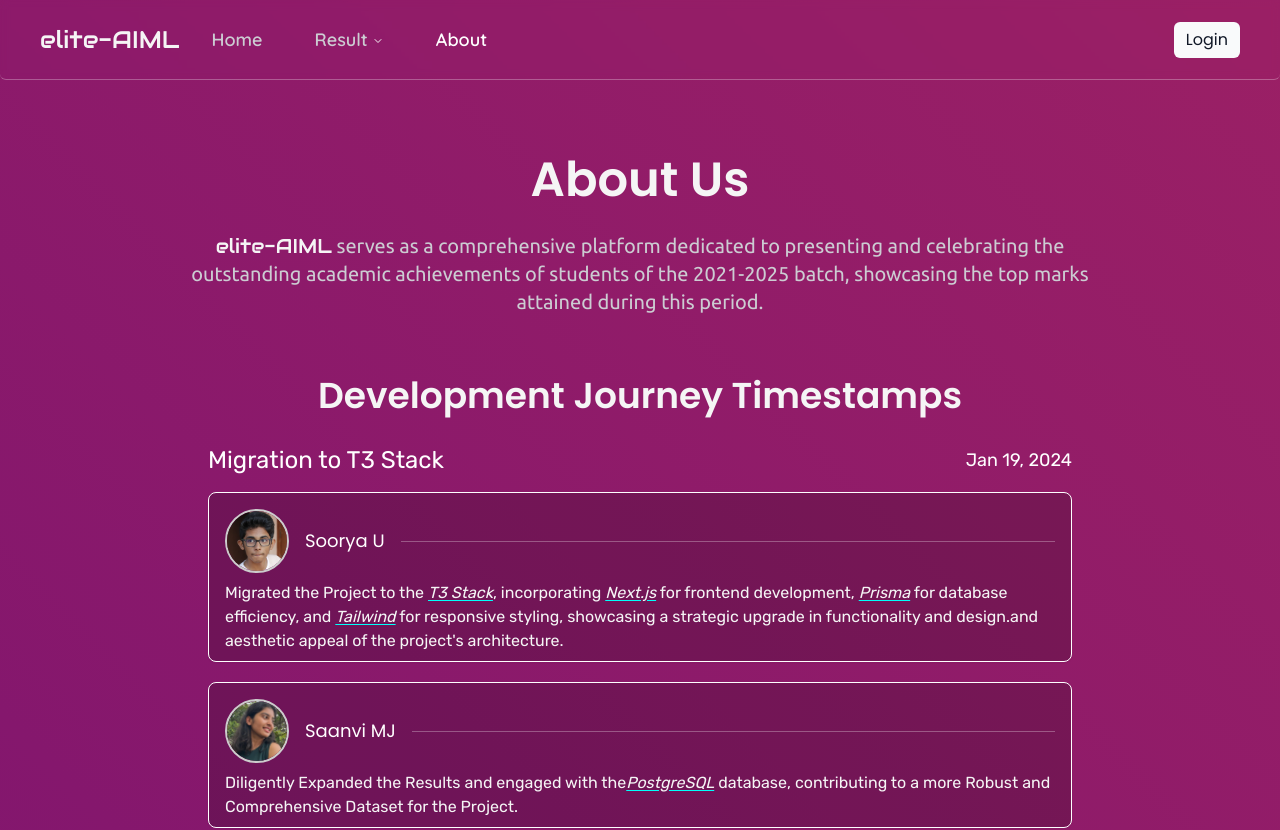
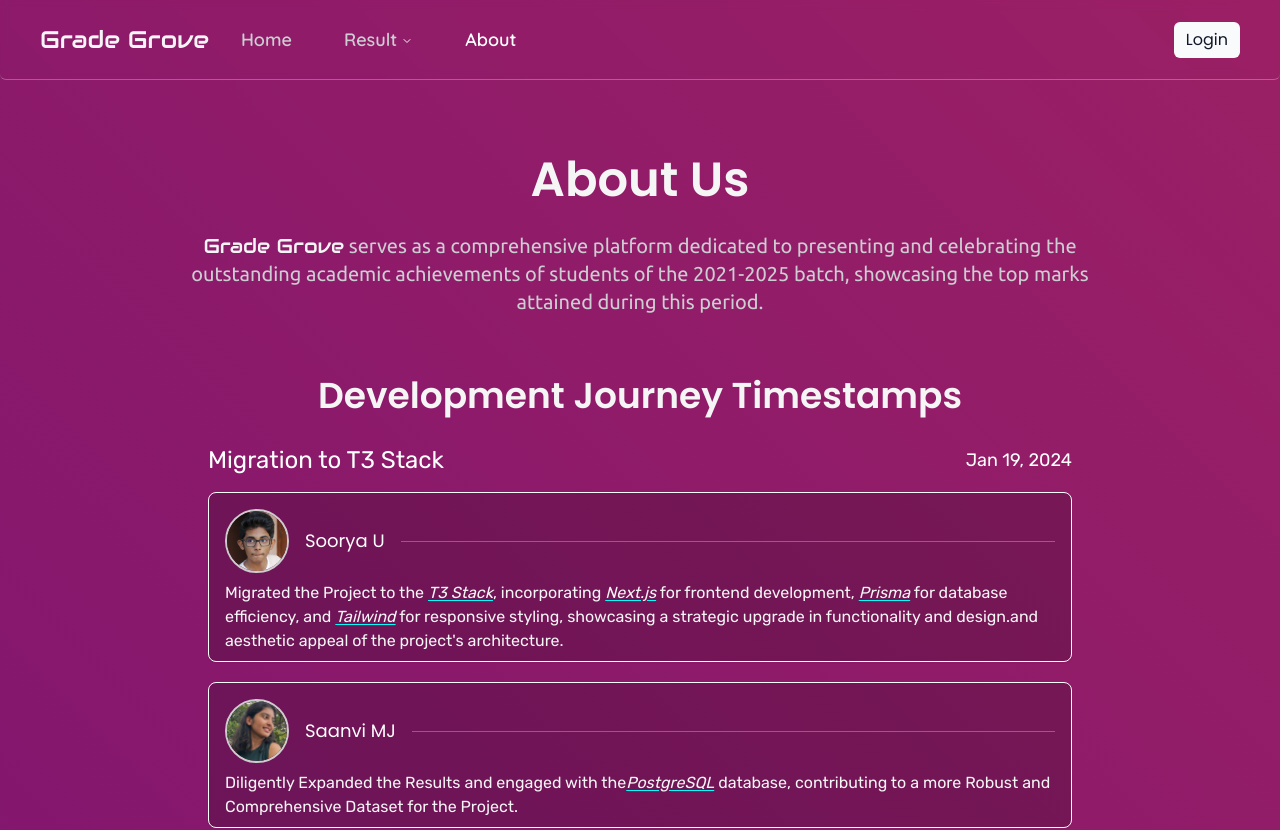
Before and after one commit to soorya-u/Grade-Grove, a Next.js app: page /about in a window 1280 px wide. Shown: the top 830 px of the page. Built offline with nearby package versions, Linux system fonts and the light colour scheme.

Commit message:
feat!: Changed Title
Signed-off-by: Soorya U <sooryau7@gmail.com>

```diff
--- a/src/app/about/page.tsx
+++ b/src/app/about/page.tsx
@@ -29,7 +29,7 @@ function About() {
       </h1>
 
       <div className="text-center text-xl px-18 text-[#ccccd2] w-3/4">
-        <span className={audiowide.className}>elite-AIML</span> serves as a
+        <span className={audiowide.className}>Grade Grove</span> serves as a
         comprehensive platform dedicated to presenting and celebrating the
         outstanding academic achievements of students of the 2021-2025 batch,
         showcasing the top marks attained during this period.
--- a/src/app/layout.tsx
+++ b/src/app/layout.tsx
@@ -9,7 +9,7 @@ import "./globals.css";
 const ubuntu = Ubuntu({ weight: "400", subsets: ["latin"] });
 
 export const metadata: Metadata = {
-  title: "Elite AIML",
+  title: "Grade Grove",
   description:
     "Take a panoramic dive into your academic progress by effortlessly reviewing, analyzing and tracking every mark and grade earned throughout each semester",
   authors: [
--- a/src/components/custom/Header/index.tsx
+++ b/src/components/custom/Header/index.tsx
@@ -24,7 +24,7 @@ function Header() {
               )}
               target="_blank"
             >
-              elite-AIML
+              Grade Grove
             </Link>
             <Navigator className="hidden sm:flex" />
           </div>
```
